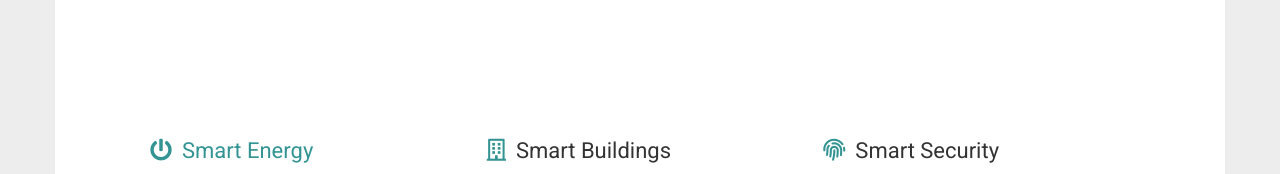
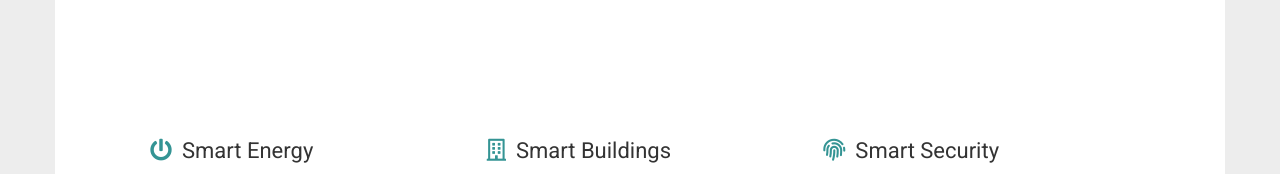
Before and after one commit to dharangsharma/Kelteck2, a plain HTML site: page index.html in a window 1280 px wide. Shown: the part 1180-1354 px from the top of the page. Drawn offline with nearby package versions, Linux system fonts and the light colour scheme; a script that the page names is missing; files whose address does not match are found by name.

```diff
--- a/index.html
+++ b/index.html
@@ -114,7 +114,7 @@
                                             <div class="icon">
                                                 <i class="fas fa-power-off" style="color:#349494;"></i>
                                             </div>
-                                             <div class="mt-10" style="color:#349494; position: relative; left: 10px;">
+                                             <div class="mt-10" style="position: relative; left: 10px;">
                                                 Smart Energy
                                             </div>
                                         </div>
```
